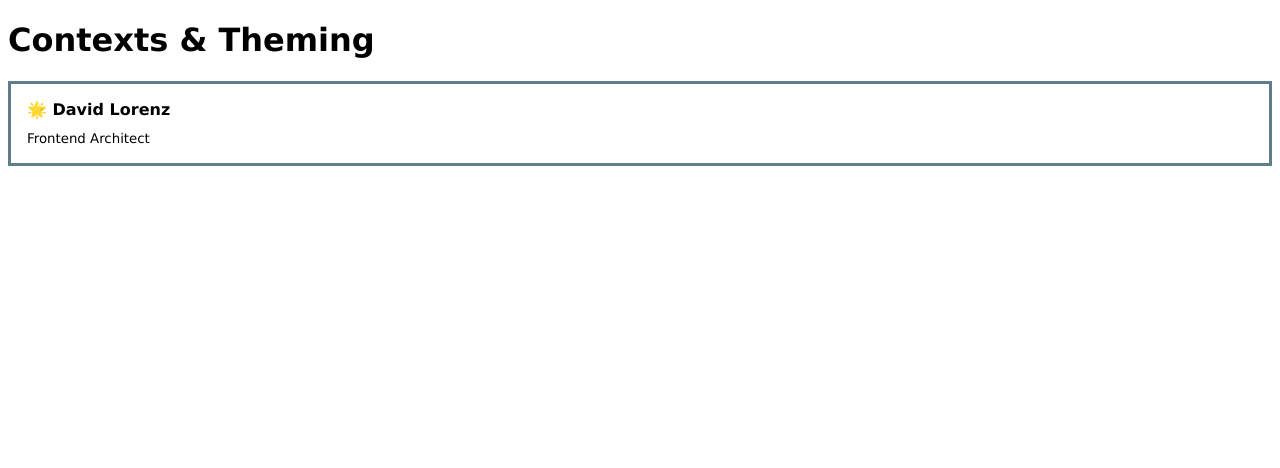
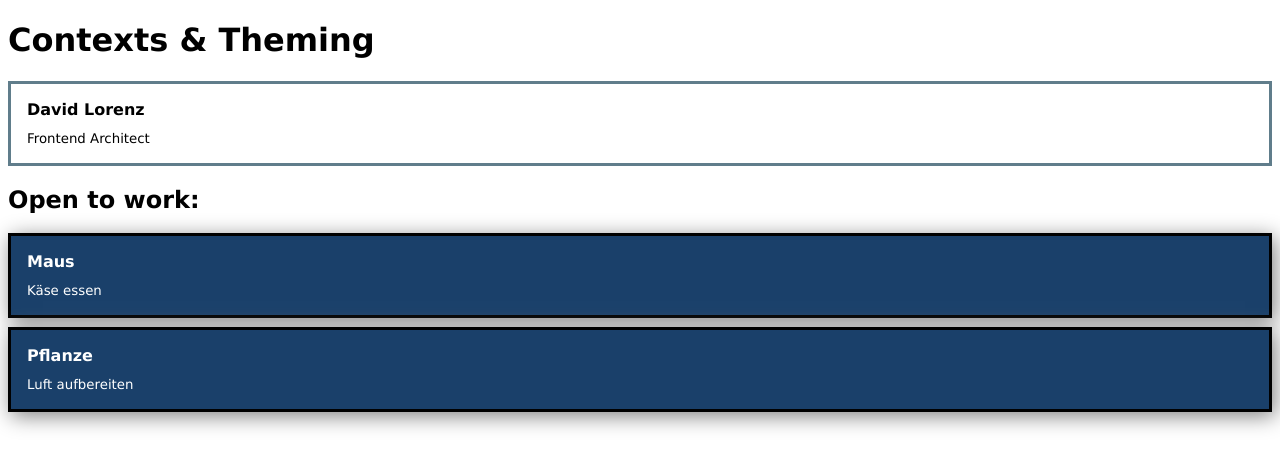
Before and after one commit to LinkedInLearning/react-esst-3161772, a React (Create React App) app: page / in a window 1280 px wide. Shown: the top 468 px of the page. Built offline with nearby package versions, Linux system fonts and the light colour scheme.

Commit message:
Context Sample for Theming

```diff
--- a/public/index.html
+++ b/public/index.html
@@ -34,6 +34,7 @@
       .profile {
         border: 3px solid #607d8b;
         padding: 1em;
+        margin-bottom: 1ex;
       }
 
       .open-to-work {
--- /dev/null
+++ b/src/OpenToWorkContext.js
@@ -0,0 +1,4 @@
+import React from "react";
+
+export const OpenToWorkContext =
+  React.createContext(false);
--- a/src/components/App.jsx
+++ b/src/components/App.jsx
@@ -1,4 +1,5 @@
 import React from "react";
+import { OpenToWorkContext } from "../OpenToWorkContext";
 import { BusinessProfile } from "./BusinessProfile";
 
 export function App() {
@@ -6,7 +7,26 @@ export function App() {
     <div>
       <h1>Contexts &amp; Theming</h1>
 
-      <BusinessProfile />
+      <BusinessProfile
+        name="David Lorenz"
+        job="Frontend Architect"
+      />
+
+      <OpenToWorkContext.Provider value={true}>
+        <div>
+          <h2>Open to work:</h2>
+
+          <BusinessProfile
+            name="Maus"
+            job="Käse essen"
+          />
+
+          <BusinessProfile
+            name="Pflanze"
+            job="Luft aufbereiten"
+          />
+        </div>
+      </OpenToWorkContext.Provider>
     </div>
   );
 }
--- a/src/components/BusinessProfile.jsx
+++ b/src/components/BusinessProfile.jsx
@@ -1,13 +1,25 @@
-export function BusinessProfile() {
+import { useContext } from "react";
+import { OpenToWorkContext } from "../OpenToWorkContext";
+
+export function BusinessProfile(props) {
   // is person open-to-work ?
+  const isOpenToWork = useContext(
+    OpenToWorkContext
+  );
+  console.log("isOpenToWork", isOpenToWork);
+  let classString = "profile ";
+
+  if (isOpenToWork === true) {
+    classString += "open-to-work";
+  }
 
   return (
-    <div className="profile">
+    <div className={classString}>
       <p>
-        <strong>🌟 David Lorenz</strong>
+        <strong>{props.name}</strong>
       </p>
       <p>
-        <small>Frontend Architect</small>
+        <small>{props.job}</small>
       </p>
     </div>
   );
```
Also changed, not shown: .prettierrc.json.
